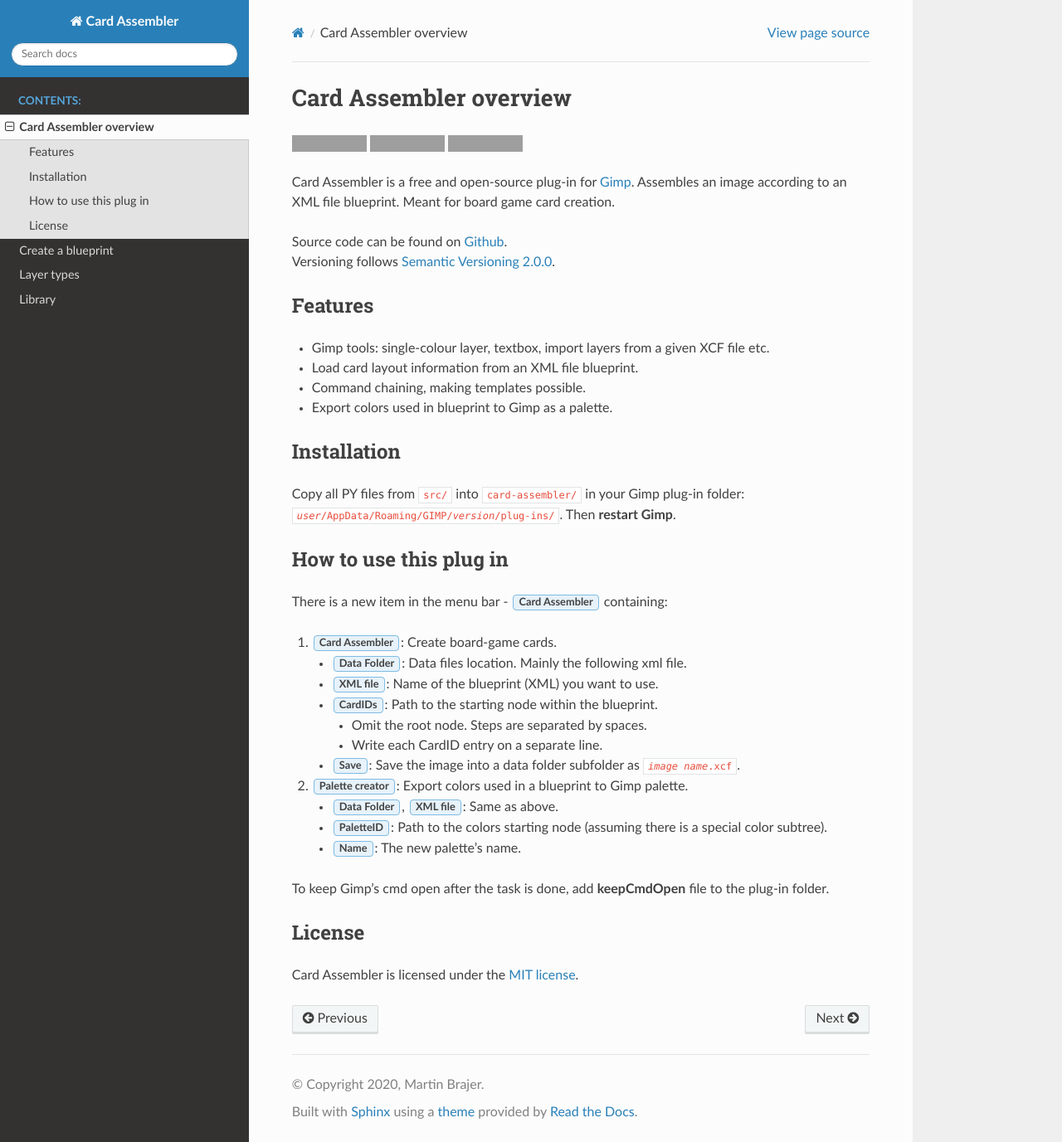
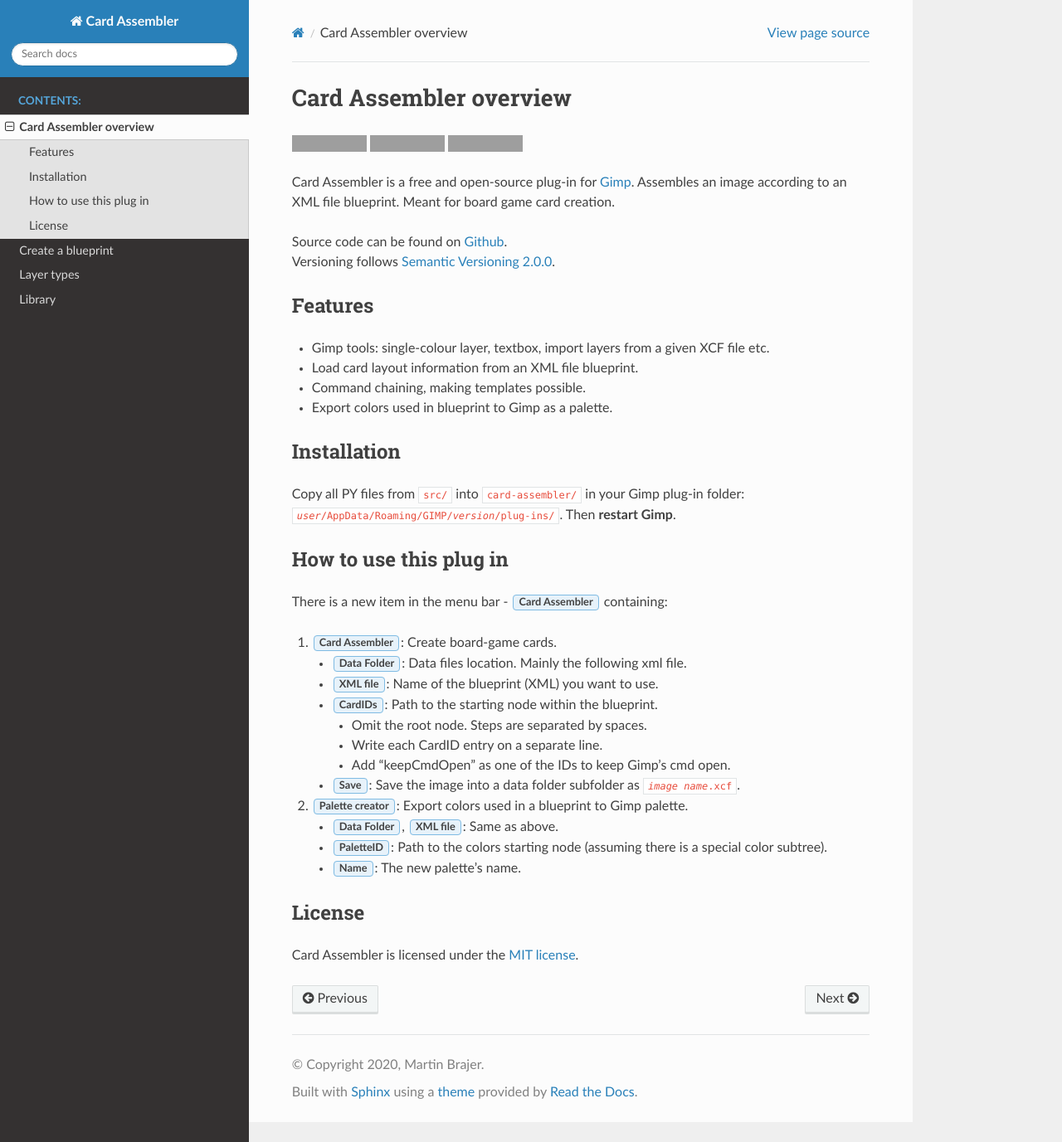
Before and after one commit to martin-brajer/card-assembler, a Sphinx documentation site: the page built from docs/source/overview.rst, in a window 1280 px wide and 1377 px high. Shown: the whole window at 83% size. Built offline with Sphinx 7.4.7 and the Read the Docs theme 2.0.0, drawn with Linux system fonts in a browser that asks for light colours; the version number could not be read and is left out; grey boxes are pictures that could not be loaded.

Commit message:
keepCmdOpen rework

```diff
--- a/docs/source/overview.rst
+++ b/docs/source/overview.rst
@@ -46,6 +46,7 @@ There is a new item in the menu bar - :guilabel:`Card Assembler` containing:
 
      * Omit the root node. Steps are separated by spaces.
      * Write each CardID entry on a separate line.
+     * Add "keepCmdOpen" as one of the IDs to keep Gimp's cmd open.
 
    * :guilabel:`Save`: Save the image into a data folder subfolder as
      :file:`{image name}.xcf`.
@@ -57,9 +58,6 @@ There is a new item in the menu bar - :guilabel:`Card Assembler` containing:
      a special color subtree).
    * :guilabel:`Name`: The new palette's name.
 
-To keep Gimp's cmd open after the task is done, add **keepCmdOpen** file to the
-plug-in folder.
-
 License
 -------
 
```
Also changed, not shown: 1 other file.
